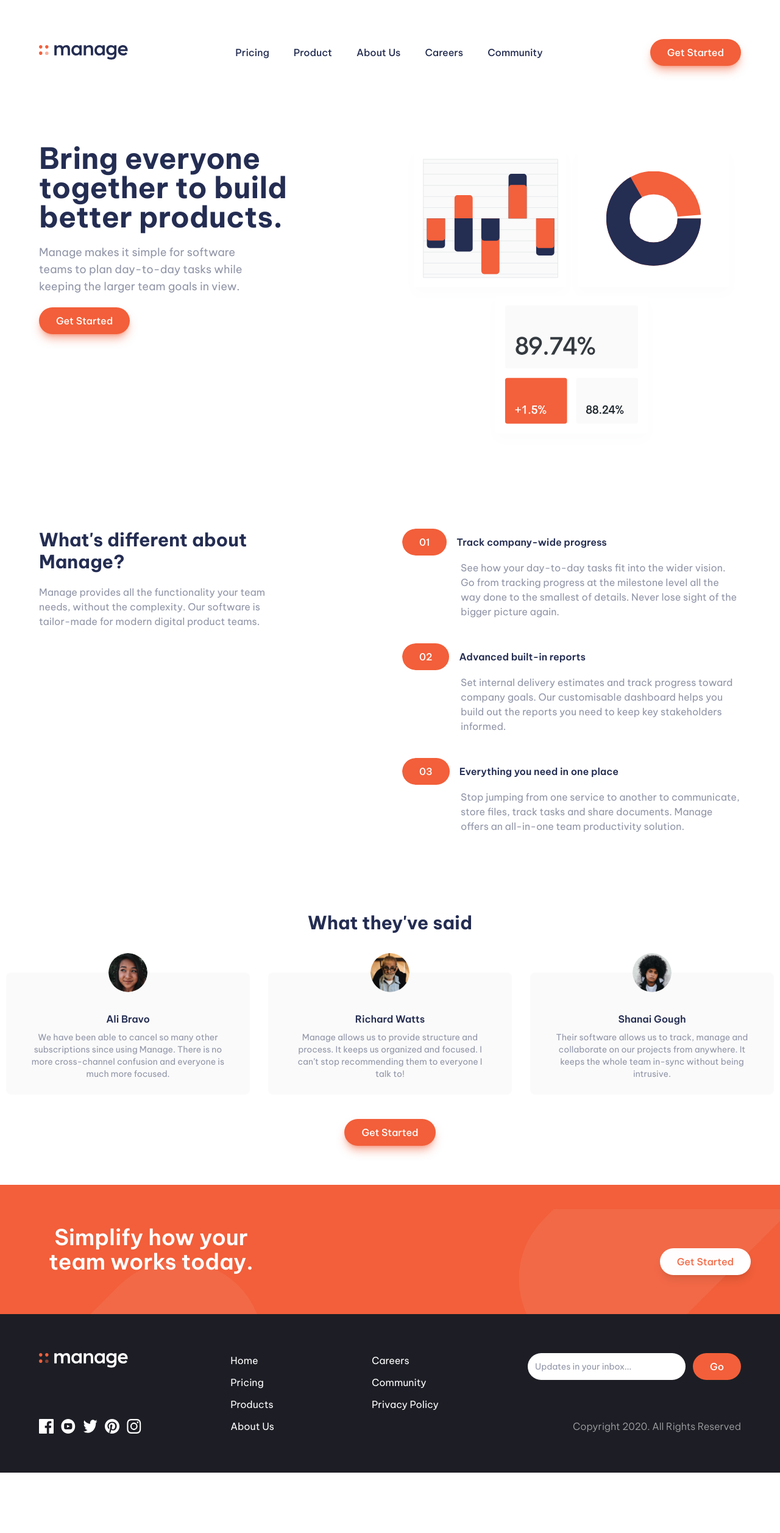
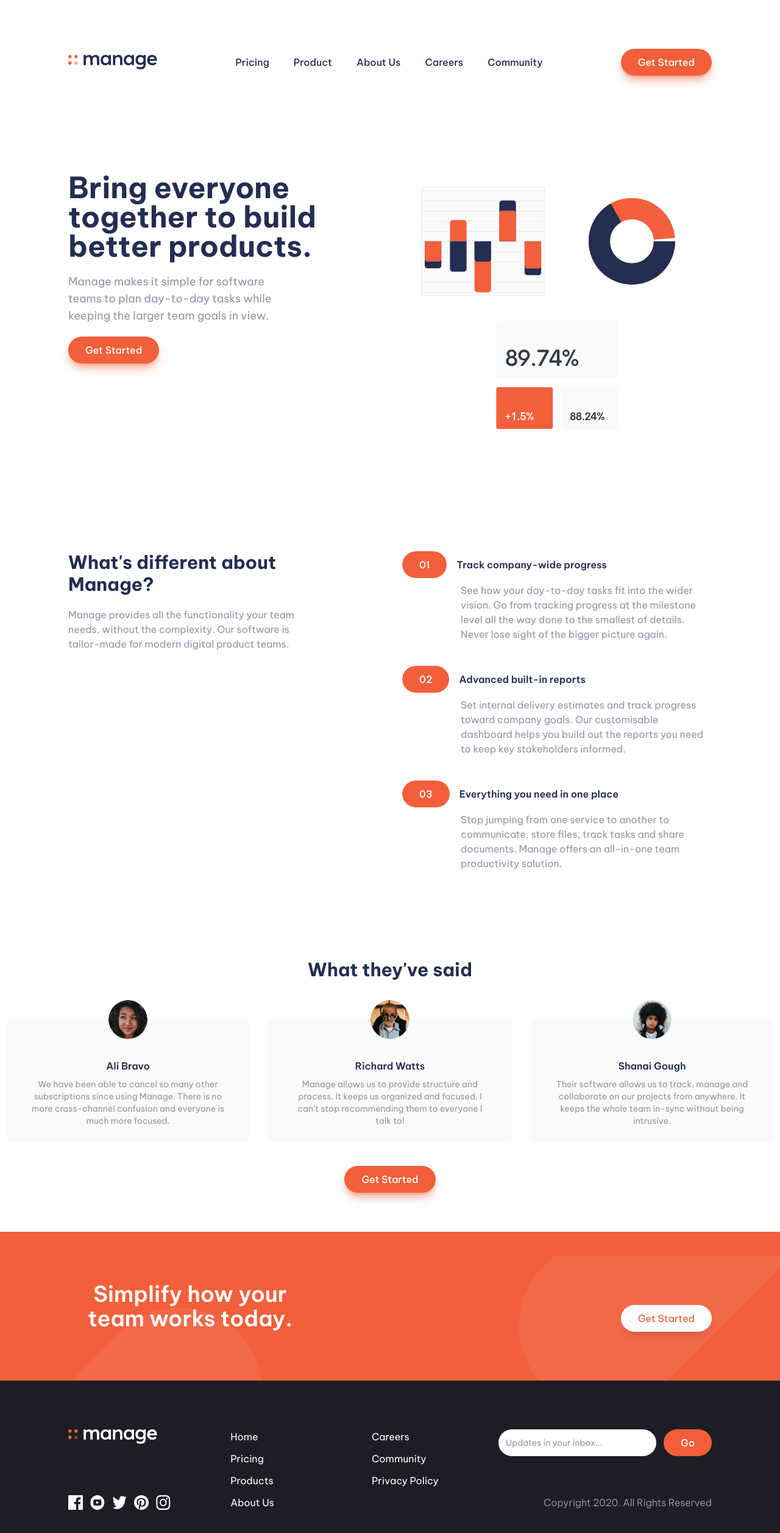
Before and after one commit to jesutobiDev/manage-landing-page, a React (Vite) app: page / in a window 1280 px wide. Shown: the top 2514 px of the page at 61% size. Before the commit the page ends 2415 px from the top, so only its background shows below. Built offline with nearby package versions, Linux system fonts and the light colour scheme.

Commit message:
fix:accessibility

```diff
--- a/src/App.tsx
+++ b/src/App.tsx
@@ -9,14 +9,14 @@ import "./App.css";
 
 const App: React.FC = () => {
   return (
-    <div className="overflow-x-hidden relative">
+    <main className="overflow-x-hidden relative">
       <Header />
       <Hero />
       <Features />
       <Testimonials />
       <Simplify />
       <Footer />
-    </div>
+    </main>
   );
 };
 
--- a/src/components/Features.tsx
+++ b/src/components/Features.tsx
@@ -25,11 +25,11 @@ const featuresData: Feature[] = [
 
 const Features: FC = () => {
   return (
-    <section className="flex flex-col md:flex-row gap-10 md:p-16 text-center md:text-left">
+    <section className="flex flex-col md:flex-row gap-10 lg:py-20 lg:px-28 text-center md:text-left">
       <div className="flex-1 space-y-5 p-5 md:p-0">
-        <p className="text-3xl text-dark-blue font-bold max-w-[450px]">
+        <h2 className="text-3xl text-dark-blue font-bold max-w-[450px]">
           What&apos;s different about Manage?
-        </p>
+        </h2>
         <p className="text-dark-grayish-blue max-w-[400px]">
           Manage provides all the functionality your team needs, without the
           complexity. Our software is tailor-made for modern digital product
--- a/src/components/Footer.tsx
+++ b/src/components/Footer.tsx
@@ -9,7 +9,7 @@ import instagram from "../images/icon-instagram.svg";
 
 const Footer: FC = () => {
   return (
-    <footer className="px-10 lg:px-16 flex flex-col-reverse gap-y-10 lg:gap-0 lg:flex-row justify-between py-16 bg-very-dark-blue h-auto">
+    <footer className="px-10 lg:py-20 lg:px-28 flex flex-col-reverse gap-y-10 lg:gap-0 lg:flex-row justify-between py-16 bg-very-dark-blue h-auto">
       <div className="items-center md:items-start lg:justify-between flex flex-col-reverse lg:flex-col gap-10">
         <p className="text-white opacity-60 font-light text-right lg:hidden">
           Copyright 2020. All Rights Reserved
@@ -71,7 +71,7 @@ const Footer: FC = () => {
       </div>
 
       <div className="flex flex-col justify-between">
-        <form action="" className="flex gap-3 md:w-[350px]">
+        <form className="flex gap-3 md:w-[350px]">
           <input
             type="email"
             name="email"
--- a/src/components/Header.tsx
+++ b/src/components/Header.tsx
@@ -21,7 +21,7 @@ const Header: FC = () => {
   }, [menuOpen]);
 
   return (
-    <header className="flex items-center justify-between px-5 py-12 lg:p-16">
+    <header className="flex items-center justify-between px-5 py-12 lg:py-20 lg:px-28">
       <div className="flex items-center justify-between w-screen lg:w-auto">
         <Link to="/" className={`${menuOpen ? 'hidden' : 'flex'}`}>
           <img src={Logo} alt="logo" />
--- a/src/components/Hero.tsx
+++ b/src/components/Hero.tsx
@@ -3,7 +3,7 @@ import illustration from "../images/illustration-intro.svg"
 
 const Hero: FC = () => {
   return (
-    <section className='p-5 lg:p-16 flex flex-col-reverse md:flex-col lg:flex-row gap-10'>
+    <section className='p-5 lg:py-20 lg:px-28 flex flex-col-reverse md:flex-col lg:flex-row gap-10'>
         <div className='flex-1 space-y-5 text-center lg:text-left'>
             <h1 className='text-5xl font-bold text-dark-blue lg:max-w-[420px]'>Bring everyone together to build better products.</h1>
             <p className='lg:max-w-[350px] text-dark-grayish-blue text-lg'>Manage makes it simple for software teams to plan day-to-day tasks while keeping the larger team goals in view.</p>
--- a/src/components/Simplify.tsx
+++ b/src/components/Simplify.tsx
@@ -5,8 +5,8 @@ import patternMobile from "../images/bg-simplify-section-mobile.svg"
 
 const Simplify : FC = () => {
   return (
-    <section className='bg-bright-red px-5 md:px-12 flex-col md:flex-row space-y-10 text-center flex justify-between py-16 items-center relative'>
-        <p className='text-4xl text-white font-semibold max-w-[400px]'>Simplify how your team works today.</p>
+    <section className='bg-bright-red px-5 md:px-12 flex-col md:flex-row space-y-10 text-center flex justify-between lg:py-20 lg:px-28 items-center relative'>
+        <h4 className='text-4xl text-white font-semibold max-w-[400px]'>Simplify how your team works today.</h4>
         <Link to="/" className="button-secondary">Get Started</Link>
         <div className='absolute top-0 left-0 inset-0 overflow-hidden'>
           <img src={patternDesktop} alt="desktop-pattern" className='hidden lg:block' />
--- a/src/components/Testimonials.tsx
+++ b/src/components/Testimonials.tsx
@@ -58,9 +58,9 @@ const TestimonialElement: FC<Testimonial> = ({ name, text, image }) => {
 const Testimonials: FC = () => {
   return (
     <section className="py-16 flex flex-col space-y-10 items-center">
-      <p className="text-3xl text-dark-blue font-bold mb-6">
+      <h3 className="text-3xl text-dark-blue font-bold mb-6">
         What they&apos;ve said
-      </p>
+      </h3>
       <Swiper
         modules={[Autoplay, Pagination]}
         spaceBetween={10}
```
